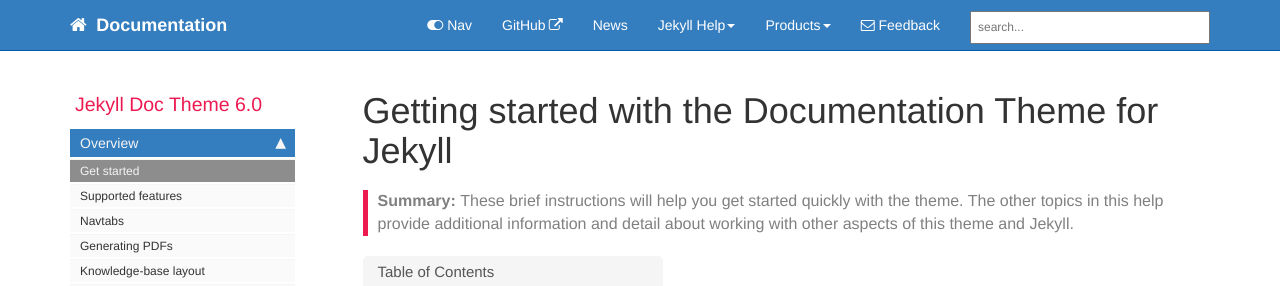
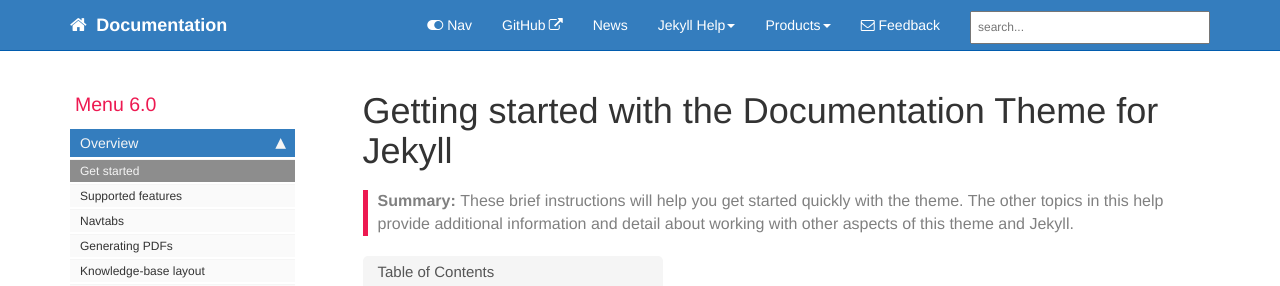
Before and after one commit to gedeontofidji/Documentation, a Jekyll site: the page built from index.md, in a window 1280 px wide. Shown: the top 286 px of the page. Built offline with Jekyll 4.4.1, drawn with Linux system fonts in a browser that asks for light colours; comment, search, counter and statistics services are not loaded.

Commit message:
Update mydoc_sidebar.yml

```diff
--- a/_data/sidebars/mydoc_sidebar.yml
+++ b/_data/sidebars/mydoc_sidebar.yml
@@ -2,7 +2,7 @@
 
 entries:
 - title: sidebar
-  product: Jekyll Doc Theme
+  product: Menu
   version: 6.0
   folders:
 
```
